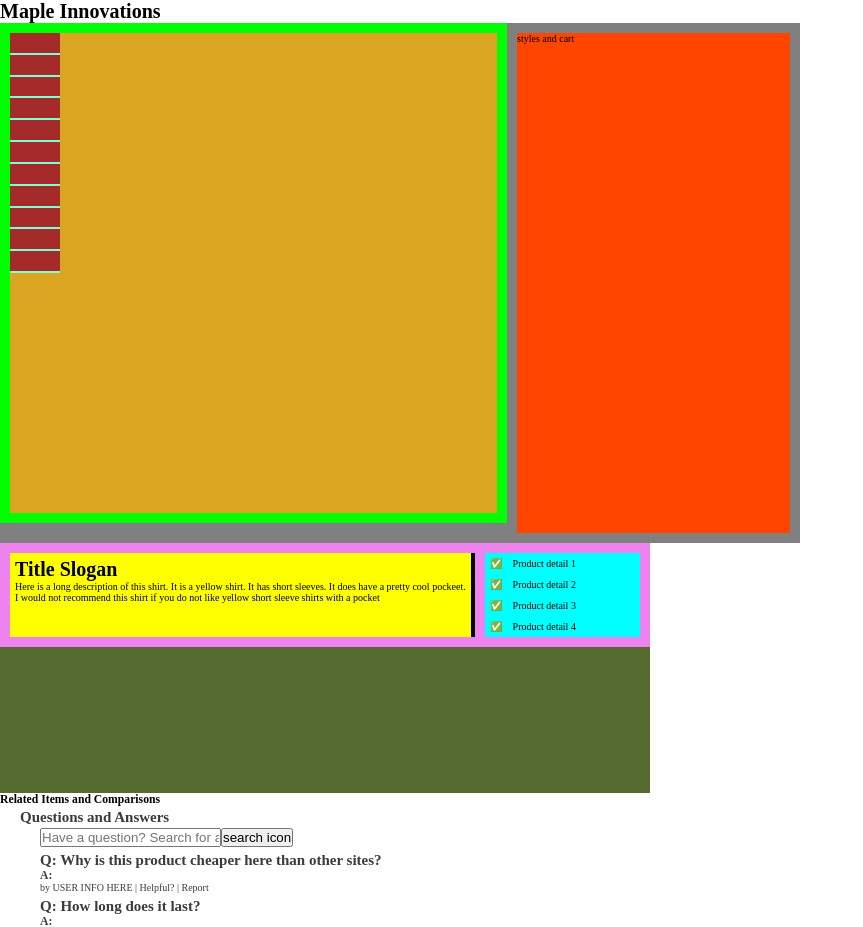
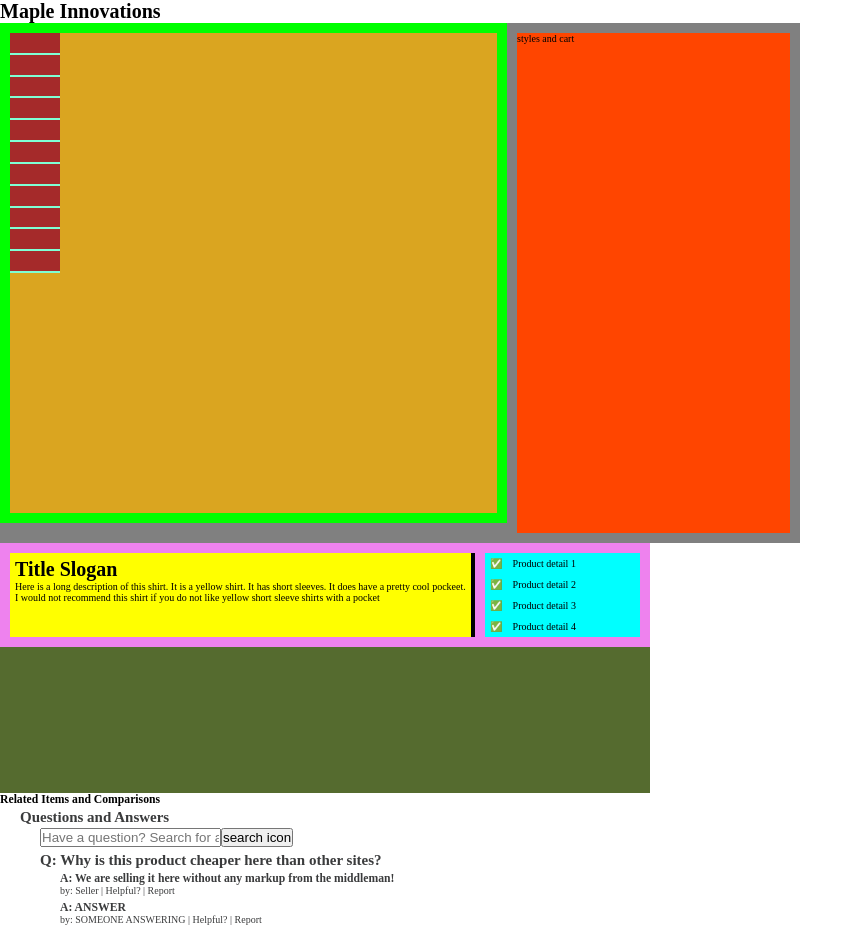
Before and after one commit to Pak-Attack/maple-innovations, a React app: page / in a window 1280 px wide. Shown: the top 927 px of the page, without its empty margins (0-863 px from the left). Built offline with nearby package versions, Linux system fonts and the light colour scheme; no server answers.

Commit message:
Friday changes: connected answer information dynamically

```diff
--- a/client/src/components/QuestionsAndAnswers/QuestionList/QuestionList.jsx
+++ b/client/src/components/QuestionsAndAnswers/QuestionList/QuestionList.jsx
@@ -1,15 +1,21 @@
-import React from "react";
+import React, {useState} from "react";
 import QuestionListEntry from "./QuestionListEntry";
 
 const QuestionList = (props) => {
-  //how long is this list? add method and state
   //to render 2 Qs: slice with a count (saved in state) .slice(0, questionCountInState).map
+
+  const [questionCount, setQuestionCount] = useState(2)
+
+  //write method here that adds two or more to questionCount and answerCount on click
+
   console.log('props.dummyData:', props.dummyData)
   return (
-    <div>
-      {props.dummyData.map((questionObj, idx) => (
-        <QuestionListEntry dummyData={questionObj} key={idx} />
-      ))}
+      <div>
+        <div>
+          {props.dummyData.slice(0, questionCount).map((questionObj, idx) => {
+            return <QuestionListEntry dummyData={questionObj} key={idx} />
+          })}
+        </div>
       <button>More Questions</button>
       <button>Add A Question</button>
     </div>
@@ -17,3 +23,9 @@ const QuestionList = (props) => {
 };
 
 export default QuestionList;
+
+
+/*
+TODO:
+- maybe leave buttons in here to change the count states when buttons are clicked
+*/
--- a/client/src/components/QuestionsAndAnswers/QuestionList/QuestionListEntry.jsx
+++ b/client/src/components/QuestionsAndAnswers/QuestionList/QuestionListEntry.jsx
@@ -1,39 +1,45 @@
 import React from "react";
 import styled from "styled-components";
+// import AnswerList from "./AnswerList";
 
-const StylishDiv = styled.div`
+const MainDiv = styled.div`
   background: transparent;
   color: #3a3b3c;
   margin: 0 1em;
   padding: 0.25em 1em;
 `;
 
+const SubDiv = styled.div`
+  background: transparent;
+  font-weight: thin;
+  color: #3a3b3c;
+  margin: 0 1em;
+  padding: 0.25em 1em;
+`;
+
 const QuestionListEntry = ({dummyData}) => {
-  //how many answers to render? add method and state
-
-  // return dummyData
-  // ?
-  //   <StylishDiv className="questions-and-answers-question-list-entry">
-  //   <span>
-  //     <h2>Q: {dummyData.question_body}</h2>
-  //     <h3>A: *inline NOT header* Answer body text</h3>
-  //     <p>by USER INFO HERE | Helpful? | Report </p>
-  //   </span>
-  // </StylishDiv>
-  // :
-  // null;
+  const [answerCount, setAnswerCount] = React.useState(2)
 
   if (dummyData === undefined) {
     return (<div></div>)
   } else {
+
     return (
-      <StylishDiv className="questions-and-answers-question-list-entry">
+      <MainDiv className="questions-and-answers-question-list-entry">
        <span>
          <h2>Q: {dummyData.question_body}</h2>
-         <h3>A: {dummyData.answers[0]}</h3>
-         <p>by USER INFO HERE | Helpful? | Report </p>
+         <div>{
+              Object.keys(dummyData.answers).slice(0, answerCount).map((answerId, idx) => (
+                <SubDiv key={idx}>
+                  <h3>A: <span class='START HERE'>{dummyData.answers[answerId].body}</span> </h3>
+                  <p>by: {dummyData.answers[answerId].answerer_name} | Helpful? | Report</p>
+                </SubDiv>
+                ))
+          //  <AnswerList questionInfo={dummyData} />
+
+           } </div>
        </span>
-     </StylishDiv>
+     </MainDiv>
     )
   }
 };
@@ -42,7 +48,5 @@ export default QuestionListEntry;
 
 /*
 TODO :
-  - look more into the data I'll need here (console log the dummy data object and pinpoint the data)
-  - consider future functionality by returning to document requirements
-  - dynamically render answers
+- fix so that answers render as thin and inline
 */
```
